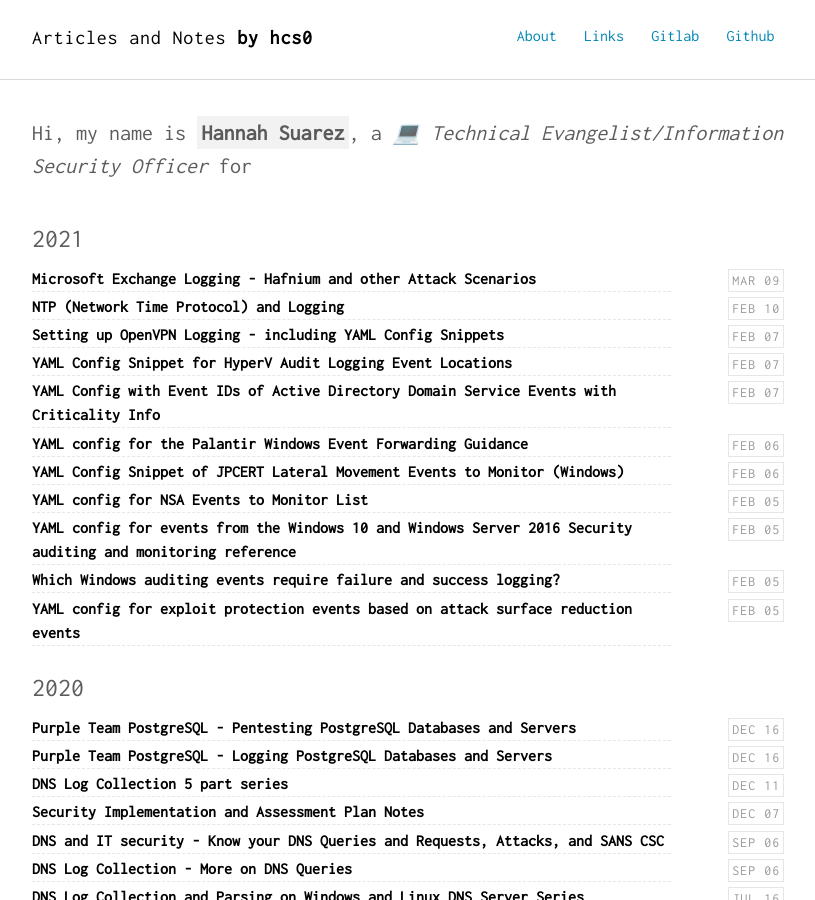
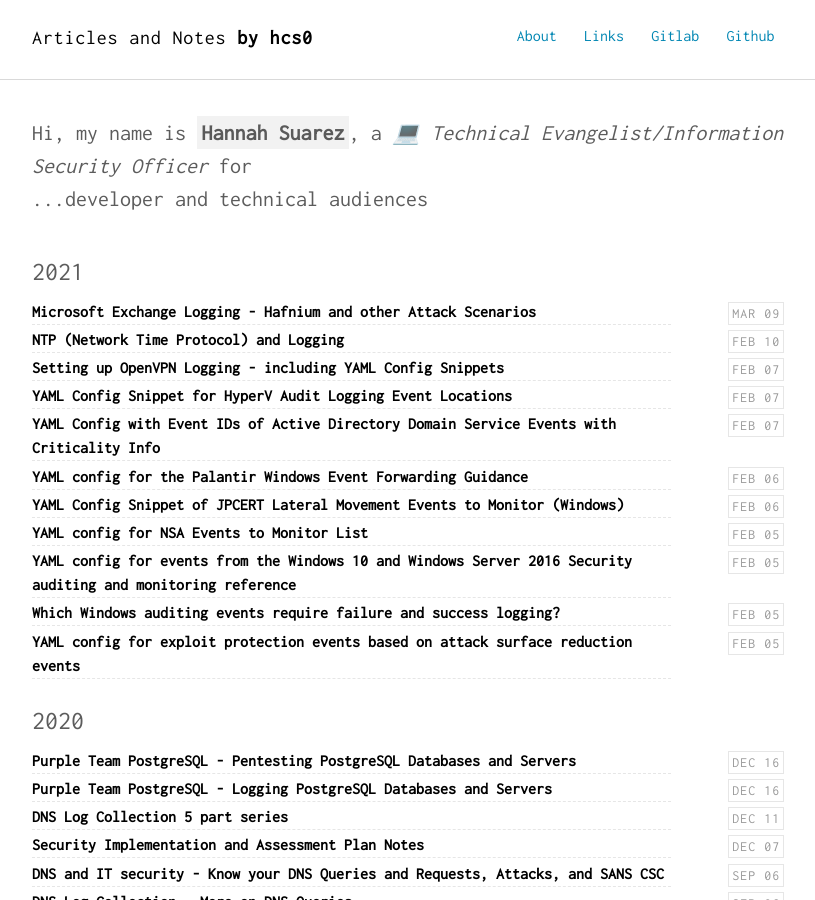
Before and after one commit to HannahSuarez/hannahsuarez.github.io, a Jekyll site: the page built from index.html, in a window 1280 px wide and 900 px high. Shown: the whole window, without its empty margins (232-1047 px from the left). Built offline with Jekyll 4.4.1, drawn with Linux system fonts in a browser that asks for light colours; nearby versions of some CDN libraries.

Commit message:
Fix headline

```diff
--- a/_config.yml
+++ b/_config.yml
@@ -29,7 +29,7 @@ sass:
 author:
   name     : "Hannah Suarez"
   job      : "💻 Technical Evangelist/Information Security Officer"
-  bio      : ""
+  bio      : "...developer and technical audiences"
   thumb    : /images/hannahsuarez.jpg
   url      : http://hannahsuarez.github.io
   github   : http://github.com/hcs0
```
